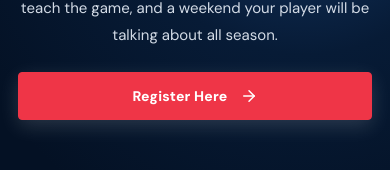
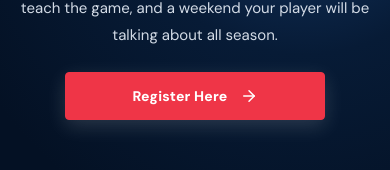
Before and after one commit to Avmannino/four_nations_tournament, a React (Vite) app: page / in a window 390 px wide. Shown: the part 400-570 px from the top of the page. Built offline with nearby package versions, Linux system fonts and the light colour scheme.

Commit message:
Mobile: narrower, centered Register button
Co-Authored-By: Claude Opus 5.5 <noreply@anthropic.com>

```diff
--- a/src/styles.css
+++ b/src/styles.css
@@ -257,7 +257,8 @@ button:disabled { opacity: .68; cursor: not-allowed; transform: none !important;
   .hero h1 { font-size: clamp(40px, 13vw, 82px); margin: 19px 0 22px; }
   .hero-copy > p { max-width: 450px; margin-inline: auto; text-align: center; font-size: 15px; line-height: 1.75; }
   .hero-actions { margin: 24px 0 0; }
-  .hero-actions .button { flex: 1 1 180px; padding: 14px 10px; font-size: 14px; }
+  .hero-actions { justify-content: center; }
+  .hero-actions .button { flex: 0 1 260px; padding: 14px 10px; font-size: 14px; }
   .hero-visual { order: -1; padding: 48px 0 0; translate: none; }
   .hero-logo { width: min(62%, 240px); max-height: none; }
   .details-bar { padding: 28px 0; }
```
